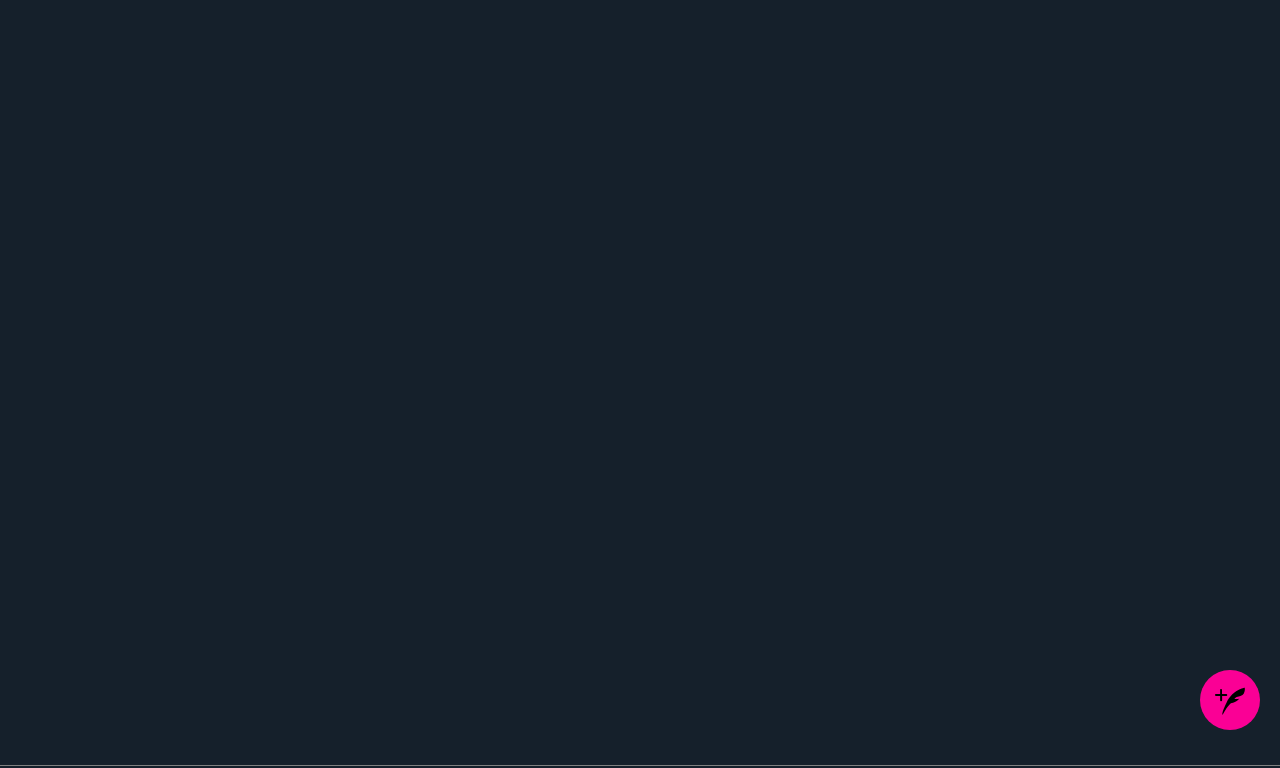
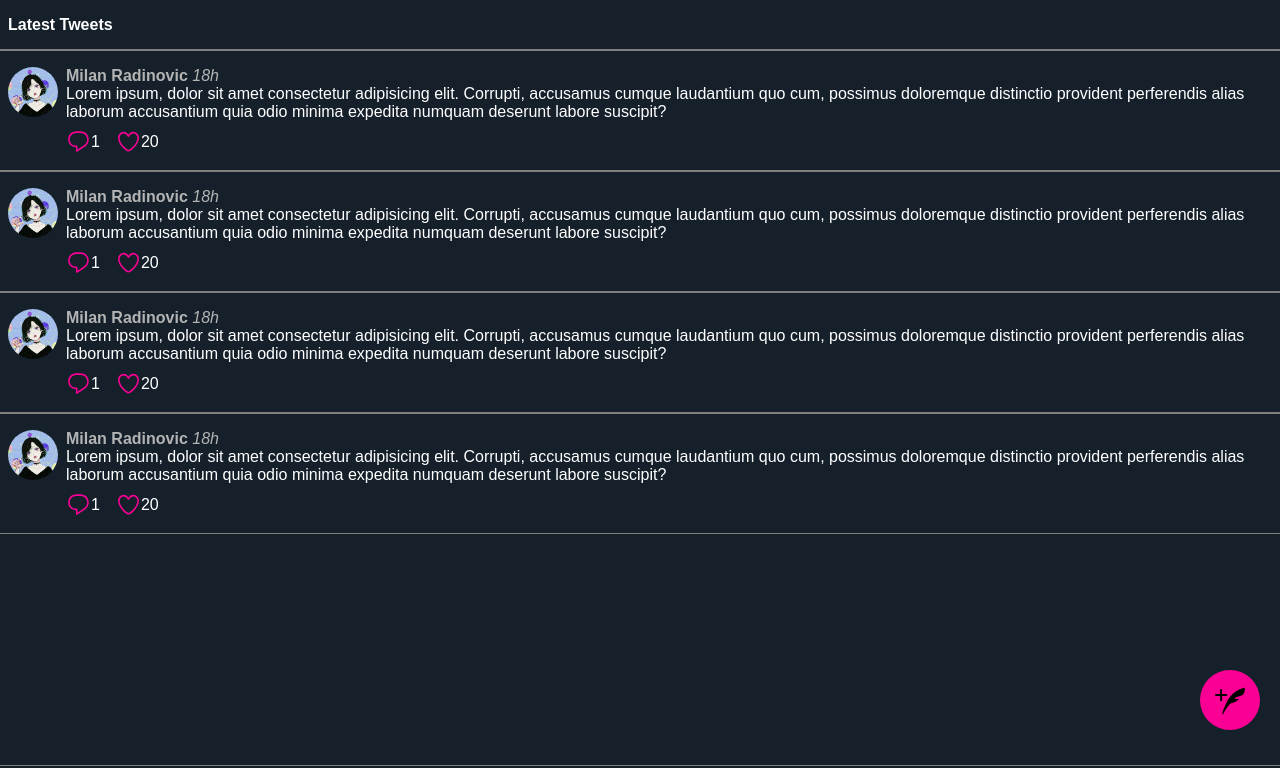
Before and after one commit to Milanrdnvc/twitter-clone, a React (Create React App) app in the folder client/: page / in a window 1280 px wide. Shown: the top 768 px of the page. Built offline with nearby package versions, Linux system fonts and the light colour scheme.

Commit message:
Implemented Tweet post

```diff
--- a/client/src/components/Feed/CreateTweet.jsx
+++ b/client/src/components/Feed/CreateTweet.jsx
@@ -10,7 +10,8 @@ import {
 } from '../styled/FeedStyles';
 import pfp from '../../pictures/pfp.jpg';
 
-function CreateTweet() {
+function CreateTweet({ openModal }) {
+  if (!openModal) return null;
   return ReactDOM.createPortal(
     <CreateTweetBlurBgStyles>
       <CreateTweetStyles>
@@ -21,7 +22,6 @@ function CreateTweet() {
             <svg
               style={{ width: '30px', cursor: 'pointer' }}
               viewBox="0 0 24 24"
-              class="r-13gxpu9 r-4qtqp9 r-yyyyoo r-1q142lx r-50lct3 r-dnmrzs r-bnwqim r-1plcrui r-lrvibr r-1srniue"
             >
               <g>
                 <path
--- a/client/src/components/Feed/Feed.jsx
+++ b/client/src/components/Feed/Feed.jsx
@@ -1,12 +1,20 @@
+import { useState } from 'react';
 import FeedStyles from '../styled/FeedStyles';
 import CreateTweet from './CreateTweet';
 import Tweet from './Tweet';
-import { CreateTweetBtnStyles } from '../styled/FeedStyles';
+import { CreateTweetBtnStyles, FeedHeaderStyles } from '../styled/FeedStyles';
 
 function Feed() {
+  const [openModal, setOpenModal] = useState(false);
+
+  function toggleCreateTweetModal() {
+    setOpenModal(prev => !prev);
+  }
+
   return (
     <FeedStyles>
-      <CreateTweetBtnStyles>
+      <FeedHeaderStyles>Latest Tweets</FeedHeaderStyles>
+      <CreateTweetBtnStyles onClick={toggleCreateTweetModal}>
         <svg
           style={{
             maxWidth: '50%',
@@ -16,14 +24,16 @@ function Feed() {
             transform: 'translate(-50%, -50%)',
           }}
           viewBox="0 0 24 24"
-          class="r-jwli3a r-4qtqp9 r-yyyyoo r-1q142lx r-50lct3 r-dnmrzs r-bnwqim r-1plcrui r-lrvibr r-1srniue"
         >
           <g>
             <path d="M8.8 7.2H5.6V3.9c0-.4-.3-.8-.8-.8s-.7.4-.7.8v3.3H.8c-.4 0-.8.3-.8.8s.3.8.8.8h3.3v3.3c0 .4.3.8.8.8s.8-.3.8-.8V8.7H9c.4 0 .8-.3.8-.8s-.5-.7-1-.7zm15-4.9v-.1h-.1c-.1 0-9.2 1.2-14.4 11.7-3.8 7.6-3.6 9.9-3.3 9.9.3.1 3.4-6.5 6.7-9.2 5.2-1.1 6.6-3.6 6.6-3.6s-1.5.2-2.1.2c-.8 0-1.4-.2-1.7-.3 1.3-1.2 2.4-1.5 3.5-1.7.9-.2 1.8-.4 3-1.2 2.2-1.6 1.9-5.5 1.8-5.7z"></path>
           </g>
         </svg>
       </CreateTweetBtnStyles>
-      <CreateTweet />
+      <CreateTweet openModal={openModal} />
+      <Tweet />
+      <Tweet />
+      <Tweet />
       <Tweet />
     </FeedStyles>
   );
--- a/client/src/components/Feed/Tweet.jsx
+++ b/client/src/components/Feed/Tweet.jsx
@@ -1,7 +1,71 @@
-import React from 'react';
+import {
+  TweetStyles,
+  TweetInfoStyles,
+  TweetPfpStyles,
+  TweetOptionsStyles,
+} from '../styled/FeedStyles';
+import pfp from '../../pictures/pfp.jpg';
 
 function Tweet() {
-  return <div></div>;
+  return (
+    <TweetStyles>
+      <TweetPfpStyles src={pfp} />
+      <TweetInfoStyles>
+        <p>
+          <strong>Milan Radinovic</strong> <em>18h</em>
+          <br />
+          Lorem ipsum, dolor sit amet consectetur adipisicing elit. Corrupti,
+          accusamus cumque laudantium quo cum, possimus doloremque distinctio
+          provident perferendis alias laborum accusantium quia odio minima
+          expedita numquam deserunt labore suscipit?
+        </p>
+        <TweetOptionsStyles>
+          <div
+            style={{
+              display: 'flex',
+              alignItems: 'center',
+              marginRight: '1rem',
+            }}
+          >
+            <svg
+              style={{ width: '25px', cursor: 'pointer' }}
+              viewBox="0 0 24 24"
+              class="r-4qtqp9 r-yyyyoo r-1xvli5t r-dnmrzs r-bnwqim r-1plcrui r-lrvibr r-1hdv0qi"
+            >
+              <g>
+                <path
+                  fill="#fa0095"
+                  d="M14.046 2.242l-4.148-.01h-.002c-4.374 0-7.8 3.427-7.8 7.802 0 4.098 3.186 7.206 7.465 7.37v3.828c0 .108.044.286.12.403.142.225.384.347.632.347.138 0 .277-.038.402-.118.264-.168 6.473-4.14 8.088-5.506 1.902-1.61 3.04-3.97 3.043-6.312v-.017c-.006-4.367-3.43-7.787-7.8-7.788zm3.787 12.972c-1.134.96-4.862 3.405-6.772 4.643V16.67c0-.414-.335-.75-.75-.75h-.396c-3.66 0-6.318-2.476-6.318-5.886 0-3.534 2.768-6.302 6.3-6.302l4.147.01h.002c3.532 0 6.3 2.766 6.302 6.296-.003 1.91-.942 3.844-2.514 5.176z"
+                ></path>
+              </g>
+            </svg>
+            1
+          </div>
+          <div
+            style={{
+              display: 'flex',
+              alignItems: 'center',
+              marginRight: '1rem',
+            }}
+          >
+            <svg
+              style={{ width: '25px', cursor: 'pointer' }}
+              viewBox="0 0 24 24"
+              class="r-4qtqp9 r-yyyyoo r-1xvli5t r-dnmrzs r-bnwqim r-1plcrui r-lrvibr r-1hdv0qi"
+            >
+              <g>
+                <path
+                  fill="#fa0095"
+                  d="M12 21.638h-.014C9.403 21.59 1.95 14.856 1.95 8.478c0-3.064 2.525-5.754 5.403-5.754 2.29 0 3.83 1.58 4.646 2.73.814-1.148 2.354-2.73 4.645-2.73 2.88 0 5.404 2.69 5.404 5.755 0 6.376-7.454 13.11-10.037 13.157H12zM7.354 4.225c-2.08 0-3.903 1.988-3.903 4.255 0 5.74 7.034 11.596 8.55 11.658 1.518-.062 8.55-5.917 8.55-11.658 0-2.267-1.823-4.255-3.903-4.255-2.528 0-3.94 2.936-3.952 2.965-.23.562-1.156.562-1.387 0-.014-.03-1.425-2.965-3.954-2.965z"
+                ></path>
+              </g>
+            </svg>
+            20
+          </div>
+        </TweetOptionsStyles>
+      </TweetInfoStyles>
+    </TweetStyles>
+  );
 }
 
 export default Tweet;
--- a/client/src/components/styled/AppStyles.js
+++ b/client/src/components/styled/AppStyles.js
@@ -15,6 +15,7 @@ body {
   --color-bg: #15202b;
   --color-fg: #fa0095;
   --color-primary: white;
+  --color-secondary: #b4b4b4;
   --font-large: 2rem;
   --font-medium: 1.5rem;
   --font-small: 1rem;
--- a/client/src/components/styled/FeedStyles.js
+++ b/client/src/components/styled/FeedStyles.js
@@ -5,10 +5,25 @@ export default styled.main`
   background-color: var(--color-bg, #15202b);
 `;
 
+export const FeedHeaderStyles = styled.header`
+  color: var(--color-primary, white);
+  font-family: sans-serif;
+  font-weight: 600;
+  font-size: var(--font-small);
+  position: sticky;
+  top: 0;
+  height: 50px;
+  background-color: var(--color-bg);
+  border-bottom: 1px solid gray;
+  display: flex;
+  align-items: center;
+  padding: 0.5rem;
+`;
+
 export const CreateTweetBtnStyles = styled.div`
   width: 60px;
   height: 60px;
-  position: absolute;
+  position: fixed;
   bottom: 70px;
   right: 20px;
   background-color: var(--color-fg, #fa0095);
@@ -17,7 +32,6 @@ export const CreateTweetBtnStyles = styled.div`
 `;
 
 export const CreateTweetStyles = styled.div`
-  /* display: none; */
   position: fixed;
   left: 50%;
   top: 50%;
@@ -66,11 +80,50 @@ export const CreateTweetWrapperStyles = styled.div`
 `;
 
 export const CreateTweetBlurBgStyles = styled.div`
-  display: none;
   position: absolute;
-  top: 0;
-  bottom: 0;
+  top: 20%;
+  bottom: 20%;
   left: 0;
   right: 0;
-  background-color: rgba(0, 0, 0, 0.8);
+  background-color: rgba(0, 0, 0, 0.9);
 `;
+
+export const TweetStyles = styled.div`
+  display: flex;
+  border-top: 1px solid gray;
+  border-bottom: 1px solid gray;
+  padding: 1rem 0.5rem;
+`;
+
+export const TweetInfoStyles = styled.div`
+  color: white;
+  font-family: sans-serif;
+  font-size: var(--font-small);
+  p {
+    margin: 0;
+  }
+
+  strong,
+  em {
+    color: var(--color-secondary, #b4b4b4);
+  }
+
+  strong {
+    cursor: pointer;
+  }
+`;
+
+export const TweetPfpStyles = styled.img`
+  width: 50px;
+  height: 50px;
+  border-radius: 50%;
+  margin-right: 0.5rem;
+  cursor: pointer;
+`;
+
+export const TweetOptionsStyles = styled.div`
+  display: flex;
+  align-items: center;
+  /* justify-content: space-between; */
+  margin-top: 0.5rem;
+`;
```
Also changed, not shown: 1 other file (tests, documents, lock files or other folders).
